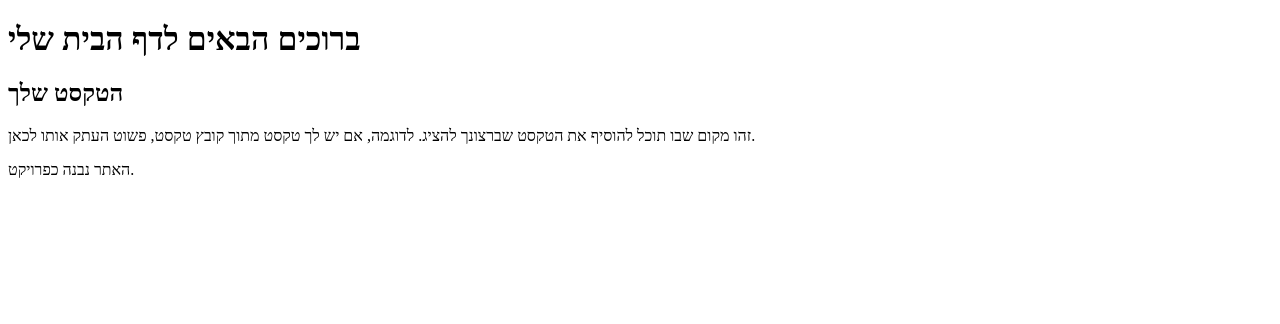
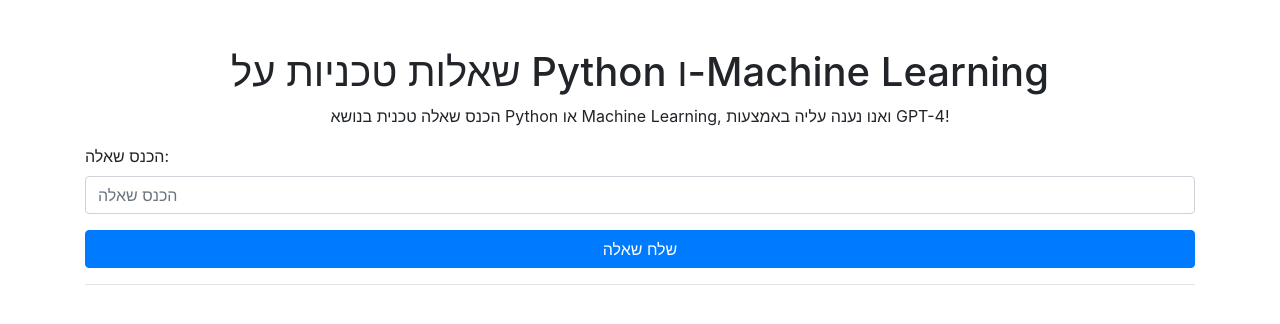
Before and after one commit to idonissimian/llm_model, a Flask app: page / in a window 1280 px wide. Shown: the top 324 px of the page. Run offline with Flask 3, Linux system fonts and the light colour scheme; some libraries are stand-ins or nearby versions.

Commit message:
Update index.html

```diff
--- a/templates/index.html
+++ b/templates/index.html
@@ -1,29 +1,37 @@
-<!DOCTYPE html> <!-- זו המילה הראשונה שמציינת שהקובץ הוא מסמך HTML5 -->
-<html lang="he"> <!-- מציין שזו שפה עברית -->
+<!DOCTYPE html>
+<html lang="he">
 <head>
-    <meta charset="UTF-8"> <!-- מגדיר את הקידוד של התוכן כ-UTF-8, כדי להבטיח שהאותיות יופיעו נכון -->
-    <meta name="viewport" content="width=device-width, initial-scale=1.0"> <!-- מוודא שהדף יראה טוב במכשירים ניידים -->
-    <title>דף הבית שלי</title> <!-- כותרת הדף שתוצג בכרטיסיית הדפדפן -->
+    <meta charset="UTF-8">
+    <meta name="viewport" content="width=device-width, initial-scale=1.0">
+    <title>שאלות טכניות - Python ו-Machine Learning</title>
+    <link rel="stylesheet" href="https://stackpath.bootstrapcdn.com/bootstrap/4.5.2/css/bootstrap.min.css">
 </head>
-<body> <!-- גוף הדף, כל מה שנמצא כאן יופיע בדפדפן -->
+<body>
+    <div class="container mt-5">
+        <h1 class="text-center">שאלות טכניות על Python ו-Machine Learning</h1>
+        <p class="text-center">הכנס שאלה טכנית בנושא Python או Machine Learning, ואנו נענה עליה באמצעות GPT-4!</p>
 
-    <header> <!-- כותרת ראשית של הדף -->
-        <h1>ברוכים הבאים לדף הבית שלי</h1> <!-- הכותרת הראשית בדף -->
-    </header>
+        <!-- טופס לשליחת שאלה -->
+        <form method="POST" action="/">
+            <div class="form-group">
+                <label for="question">הכנס שאלה:</label>
+                <input type="text" class="form-control" id="question" name="question" placeholder="הכנס שאלה" required>
+            </div>
+            <button type="submit" class="btn btn-primary btn-block">שלח שאלה</button>
+        </form>
 
-    <main> <!-- החלק העיקרי של הדף -->
-        <section> <!-- חלק (section) המיועד לתוכן מסוים -->
-            <h2>הטקסט שלך</h2> <!-- כותרת משנה שצמודה לתוכן -->
-            <p>
-                <!-- טקסט שהועתק מקובץ טקסט או שניתן להוסיף כאן טקסט חדש -->
-                זהו מקום שבו תוכל להוסיף את הטקסט שברצונך להציג. לדוגמה, אם יש לך טקסט מתוך קובץ טקסט, פשוט העתק אותו לכאן.
-            </p>
-        </section>
-    </main>
+        <hr>
 
-    <footer> <!-- החלק התחתון של הדף, שנראה לרוב בכל הדפים -->
-        <p>האתר נבנה כפרויקט.</p> <!-- טקסט המופיע בתחתית הדף -->
-    </footer>
+        <!-- אם יש שאלה ותשובה, מציגים אותם -->
+        {% if question %}
+        <h3>שאלה: {{ question }}</h3>
+        <h4>תשובה:</h4>
+        <p>{{ answer }}</p>
+        {% endif %}
+    </div>
 
-</body> <!-- סיום גוף הדף -->
-</html> <!-- סיום המסמך HTML -->
+    <script src="https://code.jquery.com/jquery-3.5.1.slim.min.js"></script>
+    <script src="https://cdn.jsdelivr.net/npm/@popperjs/core@2.9.3/dist/umd/popper.min.js"></script>
+    <script src="https://stackpath.bootstrapcdn.com/bootstrap/4.5.2/js/bootstrap.min.js"></script>
+</body>
+</html>
```
